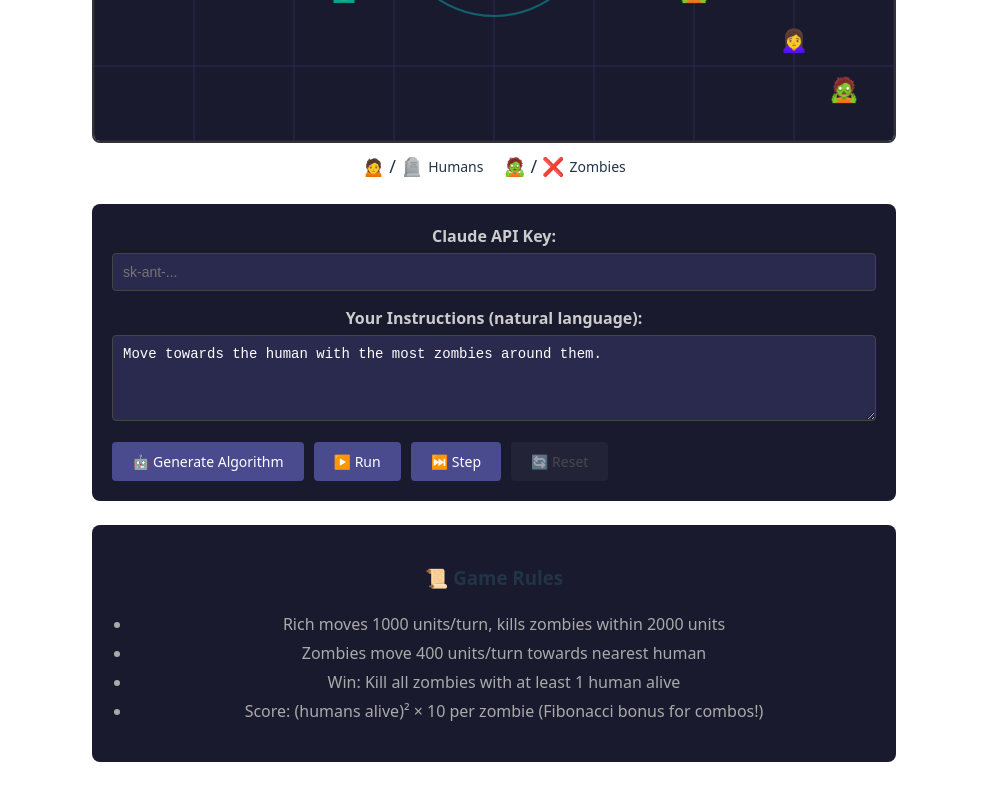
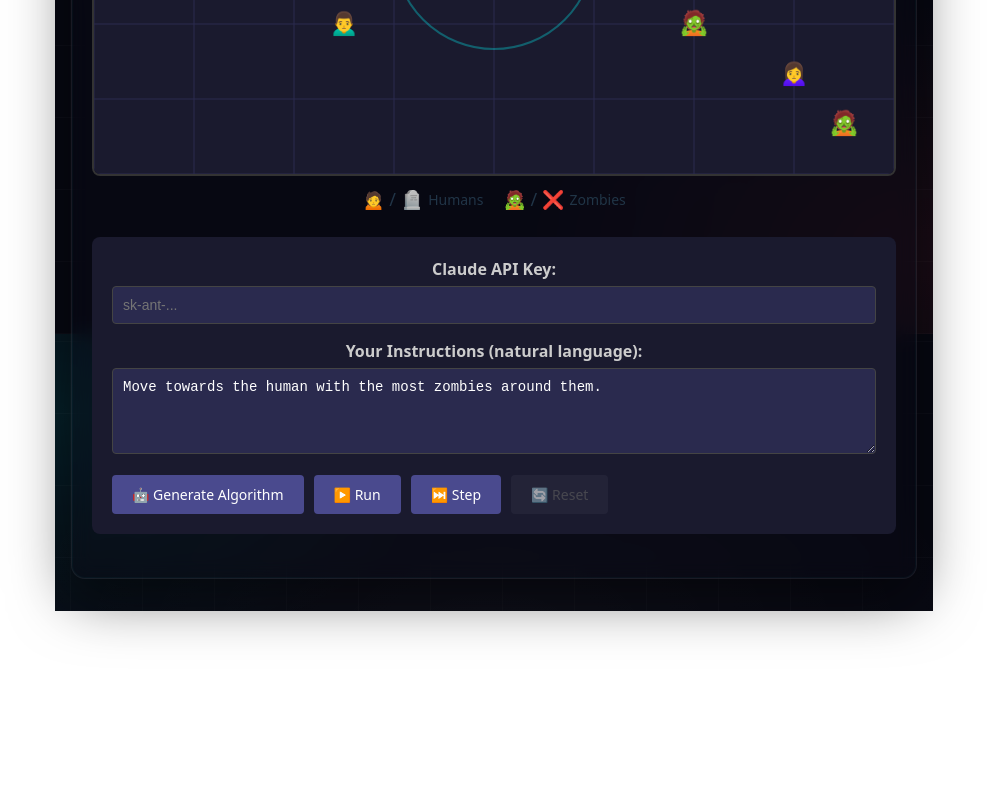
Before and after one commit to cajubelt/2025-xmas-website, a React (Vite) app: page /richard in a window 1280 px wide. Shown: the part 498-1298 px from the top of the page, without its empty margins (146-1133 px from the left). After the commit the page ends 1141 px from the top, so only its background shows below. Built offline with nearby package versions, Linux system fonts and the light colour scheme.

Commit message:
fix bug where zombies target rich. add styling.

```diff
--- a/src/pages/Richard.tsx
+++ b/src/pages/Richard.tsx
@@ -98,8 +98,8 @@ function findClosestHuman(
   humans: Human[],
   rich: { x: number; y: number }
 ): { x: number; y: number } {
-  let closest = { x: rich.x, y: rich.y };
-  let minDist = distance(zombie.x, zombie.y, rich.x, rich.y);
+  let closest: { x: number; y: number } | null = null;
+  let minDist = Infinity;
 
   for (const human of humans) {
     if (!human.alive) continue;
@@ -110,7 +110,8 @@ function findClosestHuman(
     }
   }
 
-  return closest;
+  // Only target Rich if there are no alive humans left
+  return closest || { x: rich.x, y: rich.y };
 }
 
 function fibonacci(n: number): number {
@@ -257,9 +258,7 @@ richImage.onload = () => {
 
 function renderGame(
   ctx: CanvasRenderingContext2D,
-  state: GameState,
-  targetX?: number,
-  targetY?: number
+  state: GameState
 ) {
   // Clear canvas
   ctx.fillStyle = "#1a1a2e";
@@ -579,10 +578,6 @@ export default function Richard() {
   const [algorithm, setAlgorithm] = useState<
     ((state: GameState) => { x: number; y: number }) | null
   >(null);
-  const [currentTarget, setCurrentTarget] = useState<{
-    x: number;
-    y: number;
-  } | null>(null);
   const [status, setStatus] = useState("");
   const [generatedCode, setGeneratedCode] = useState("");
   const [lastGeneratedInstructions, setLastGeneratedInstructions] = useState("");
@@ -611,8 +606,8 @@ export default function Richard() {
     const ctx = canvas.getContext("2d");
     if (!ctx) return;
 
-    renderGame(ctx, gameState, currentTarget?.x, currentTarget?.y);
-  }, [gameState, currentTarget]);
+    renderGame(ctx, gameState);
+  }, [gameState]);
 
   // Game loop
   const gameLoop = useCallback(
@@ -631,7 +626,6 @@ export default function Richard() {
 
       try {
         const target = algorithm(gameState);
-        setCurrentTarget(target);
         const newState = simulateTurn(gameState, target.x, target.y);
         setGameState(newState);
 
@@ -702,7 +696,6 @@ export default function Richard() {
   const handleReset = () => {
     setIsRunning(false);
     setGameState(JSON.parse(JSON.stringify(initialTestCase)));
-    setCurrentTarget(null);
     setStatus("Reset to initial state");
   };
 
@@ -718,7 +711,6 @@ export default function Richard() {
 
     try {
       const target = algorithm(gameState);
-      setCurrentTarget(target);
       const newState = simulateTurn(gameState, target.x, target.y);
       setGameState(newState);
       if (newState.gameOver) {
@@ -748,6 +740,7 @@ export default function Richard() {
   };
 
   return (
+    <div style={styles.page}>
       <div style={styles.container}>
         <h1 style={styles.title}>🧟 Vibe Code vs Zombies 🎮</h1>
         <p style={styles.subtitle}>
@@ -850,15 +843,6 @@ export default function Richard() {
             </div>
           )}
         </div>
-
-      <div style={styles.rules}>
-        <h3>📜 Game Rules</h3>
-        <ul style={styles.rulesList}>
-          <li>Rich moves 1000 units/turn, kills zombies within 2000 units</li>
-          <li>Zombies move 400 units/turn towards nearest human</li>
-          <li>Win: Kill all zombies with at least 1 human alive</li>
-          <li>Score: (humans alive)² × 10 per zombie (Fibonacci bonus for combos!)</li>
-        </ul>
       </div>
     </div>
   );
@@ -866,11 +850,37 @@ export default function Richard() {
 
 // ============= STYLES =============
 const styles: Record<string, React.CSSProperties> = {
+  page: {
+    minHeight: "100vh",
+    width: "100%",
+    padding: "32px 16px",
+    boxSizing: "border-box",
+    // Subtle “neon night” background: soft cyan/red glow + barely-there grid.
+    // Keeps focus on the canvas/emoji characters (all high-contrast gameplay is inside the board).
+    backgroundColor: "#070812",
+    backgroundImage: [
+      "radial-gradient(700px 420px at 15% 10%, rgba(0, 255, 255, 0.10), rgba(0, 255, 255, 0) 60%)",
+      "radial-gradient(700px 420px at 85% 90%, rgba(255, 68, 68, 0.08), rgba(255, 68, 68, 0) 60%)",
+      "radial-gradient(900px 600px at 50% 40%, rgba(255, 255, 255, 0.03), rgba(255, 255, 255, 0) 55%)",
+      "repeating-linear-gradient(0deg, rgba(255, 255, 255, 0.022) 0px, rgba(255, 255, 255, 0.022) 1px, rgba(255, 255, 255, 0) 1px, rgba(255, 255, 255, 0) 72px)",
+      "repeating-linear-gradient(90deg, rgba(255, 255, 255, 0.018) 0px, rgba(255, 255, 255, 0.018) 1px, rgba(255, 255, 255, 0) 1px, rgba(255, 255, 255, 0) 72px)",
+    ].join(", "),
+    backgroundAttachment: "fixed",
+    display: "flex",
+    justifyContent: "center",
+  },
   container: {
     maxWidth: "900px",
     margin: "0 auto",
     padding: "20px",
     fontFamily: "system-ui, -apple-system, sans-serif",
+    borderRadius: "14px",
+    border: "1px solid rgba(255, 255, 255, 0.07)",
+    background: "rgba(10, 10, 20, 0.35)",
+    backdropFilter: "blur(10px)",
+    WebkitBackdropFilter: "blur(10px)",
+    boxShadow:
+      "0 18px 60px rgba(0, 0, 0, 0.55), 0 0 0 1px rgba(0, 255, 255, 0.03) inset",
   },
   title: {
     textAlign: "center",
@@ -997,14 +1007,4 @@ const styles: Record<string, React.CSSProperties> = {
     lineHeight: "1.5",
     minHeight: "100px",
   },
-  rules: {
-    backgroundColor: "#1a1a2e",
-    padding: "20px",
-    borderRadius: "8px",
-  },
-  rulesList: {
-    color: "#aaa",
-    lineHeight: "1.8",
-    paddingLeft: "20px",
-  },
 };
```
Lines whose indentation alone changed are shown as unchanged.
